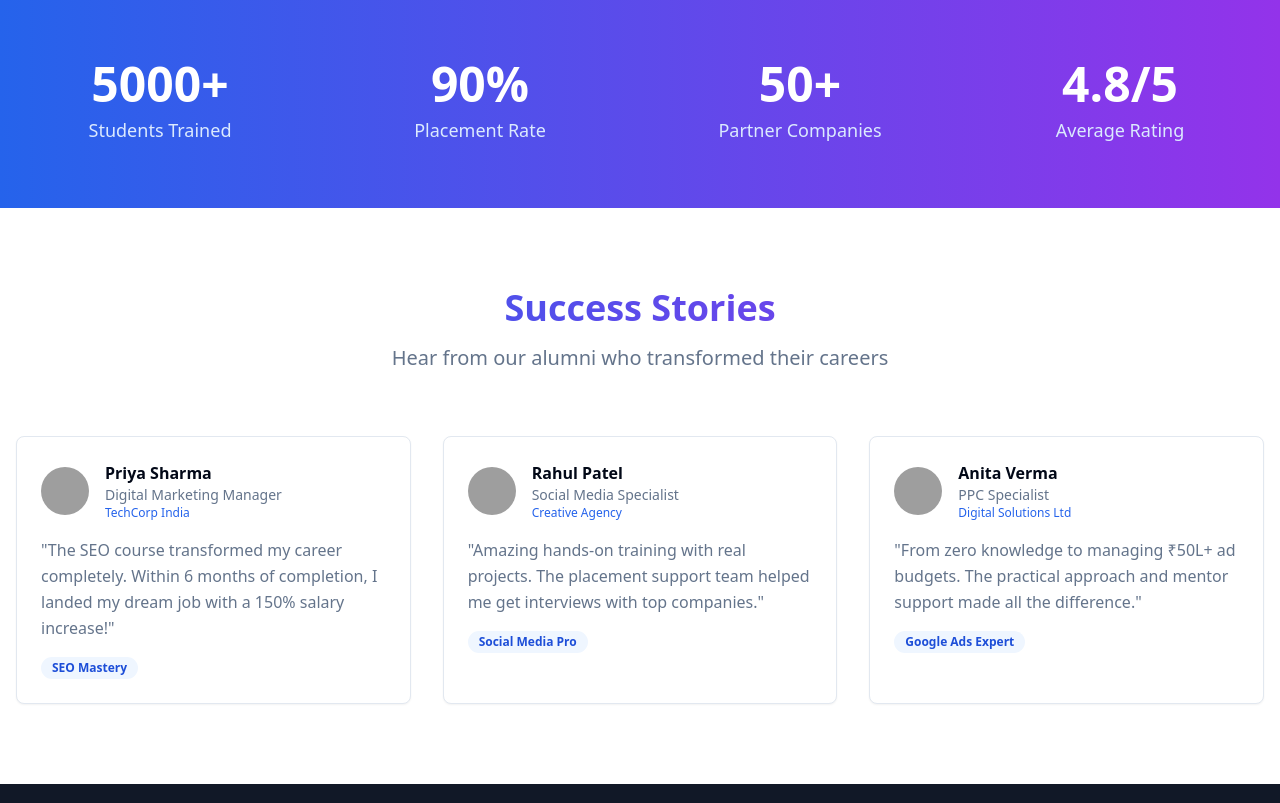
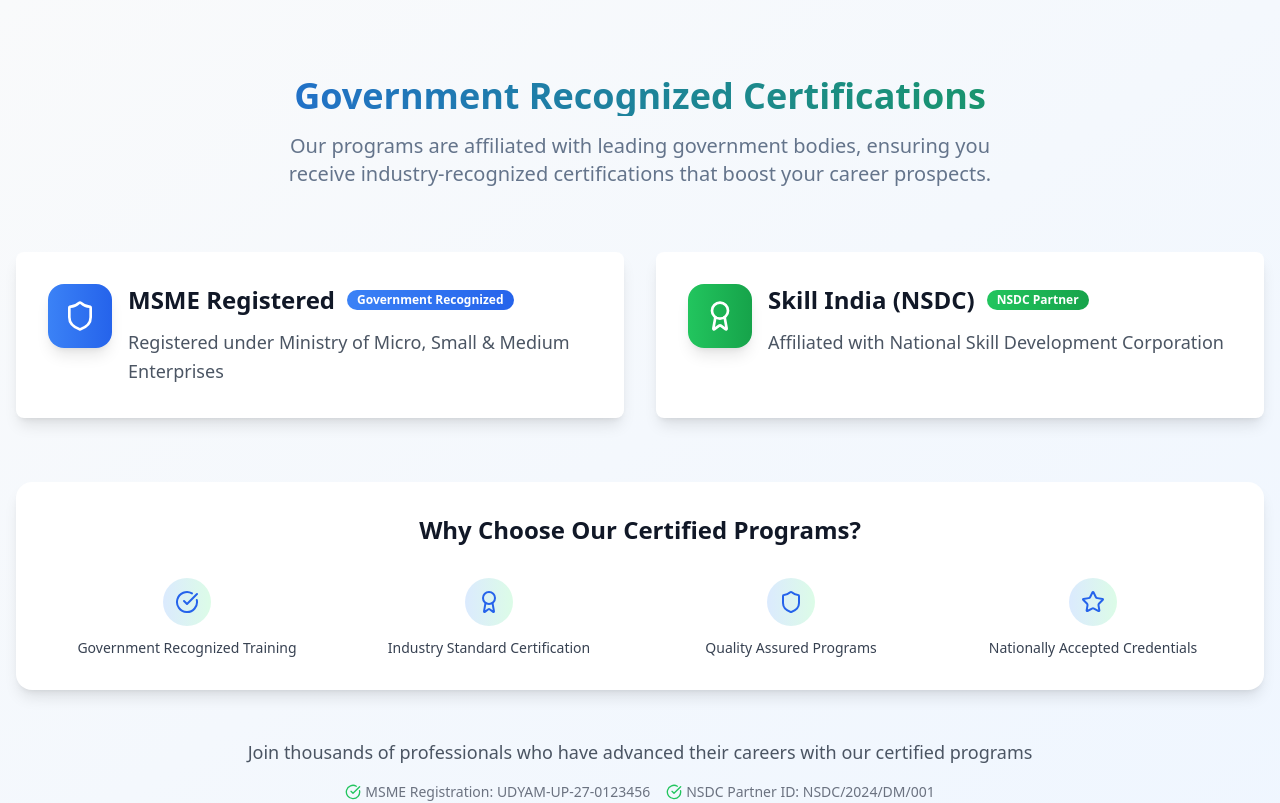
Before and after one commit to rvdzine/career-path-academy-hub, a React (Vite) app: page / in a window 1280 px wide. Shown: the part 2320-3123 px from the top of the page. Built offline with nearby package versions, Linux system fonts and the light colour scheme; grey boxes are pictures that could not be loaded.

Commit message:
Add certification section to homepage
Add a section to the homepage showcasing affiliations with MSME and Skill India (NSDC) to build user trust.

```diff
--- /dev/null
+++ b/src/components/CertificationSection.tsx
@@ -0,0 +1,106 @@
+
+import { Card, CardContent } from "@/components/ui/card";
+import { Badge } from "@/components/ui/badge";
+import { Award, Shield, CheckCircle, Star } from "lucide-react";
+
+const CertificationSection = () => {
+  const certifications = [
+    {
+      name: "MSME Registered",
+      description: "Registered under Ministry of Micro, Small & Medium Enterprises",
+      icon: Shield,
+      color: "from-blue-500 to-blue-600",
+      badge: "Government Recognized"
+    },
+    {
+      name: "Skill India (NSDC)",
+      description: "Affiliated with National Skill Development Corporation",
+      icon: Award,
+      color: "from-green-500 to-green-600",
+      badge: "NSDC Partner"
+    }
+  ];
+
+  const trustIndicators = [
+    { icon: CheckCircle, text: "Government Recognized Training" },
+    { icon: Award, text: "Industry Standard Certification" },
+    { icon: Shield, text: "Quality Assured Programs" },
+    { icon: Star, text: "Nationally Accepted Credentials" }
+  ];
+
+  return (
+    <section className="py-20 bg-gradient-to-br from-gray-50 to-blue-50">
+      <div className="container mx-auto px-4">
+        <div className="text-center mb-16">
+          <h2 className="text-4xl font-bold mb-4 bg-gradient-to-r from-blue-600 to-green-600 bg-clip-text text-transparent">
+            Government Recognized Certifications
+          </h2>
+          <p className="text-xl text-muted-foreground max-w-3xl mx-auto mb-8">
+            Our programs are affiliated with leading government bodies, ensuring you receive
+            industry-recognized certifications that boost your career prospects.
+          </p>
+        </div>
+
+        {/* Main Certification Cards */}
+        <div className="grid md:grid-cols-2 gap-8 mb-16">
+          {certifications.map((cert, index) => (
+            <Card key={index} className="group hover:shadow-xl transition-all duration-300 border-0 shadow-lg hover:-translate-y-2 overflow-hidden">
+              <CardContent className="p-8">
+                <div className="flex items-start space-x-4">
+                  <div className={`w-16 h-16 bg-gradient-to-r ${cert.color} rounded-2xl flex items-center justify-center shadow-lg`}>
+                    <cert.icon className="w-8 h-8 text-white" />
+                  </div>
+                  <div className="flex-1">
+                    <div className="flex items-center gap-3 mb-3">
+                      <h3 className="text-2xl font-bold text-gray-900">{cert.name}</h3>
+                      <Badge className={`bg-gradient-to-r ${cert.color} text-white border-0`}>
+                        {cert.badge}
+                      </Badge>
+                    </div>
+                    <p className="text-gray-600 text-lg leading-relaxed">{cert.description}</p>
+                  </div>
+                </div>
+              </CardContent>
+            </Card>
+          ))}
+        </div>
+
+        {/* Trust Indicators */}
+        <div className="bg-white rounded-2xl shadow-lg p-8">
+          <h3 className="text-2xl font-bold text-center mb-8 text-gray-900">
+            Why Choose Our Certified Programs?
+          </h3>
+          <div className="grid grid-cols-2 lg:grid-cols-4 gap-6">
+            {trustIndicators.map((indicator, index) => (
+              <div key={index} className="flex flex-col items-center text-center group hover:transform hover:scale-105 transition-all duration-200">
+                <div className="w-12 h-12 bg-gradient-to-r from-blue-100 to-green-100 rounded-full flex items-center justify-center mb-3 group-hover:shadow-lg transition-shadow">
+                  <indicator.icon className="w-6 h-6 text-blue-600" />
+                </div>
+                <p className="text-sm font-medium text-gray-700">{indicator.text}</p>
+              </div>
+            ))}
+          </div>
+        </div>
+
+        {/* Call to Action */}
+        <div className="text-center mt-12">
+          <p className="text-lg text-gray-600 mb-4">
+            Join thousands of professionals who have advanced their careers with our certified programs
+          </p>
+          <div className="flex flex-wrap justify-center gap-4 text-sm text-gray-500">
+            <span className="flex items-center gap-1">
+              <CheckCircle className="w-4 h-4 text-green-500" />
+              MSME Registration: UDYAM-UP-27-0123456
+            </span>
+            <span className="flex items-center gap-1">
+              <CheckCircle className="w-4 h-4 text-green-500" />
+              NSDC Partner ID: NSDC/2024/DM/001
+            </span>
+          </div>
+        </div>
+      </div>
+    </section>
+  );
+};
+
+export default CertificationSection;
--- a/src/pages/Index.tsx
+++ b/src/pages/Index.tsx
@@ -1,3 +1,4 @@
+
 import { Button } from "@/components/ui/button";
 import { Card, CardContent, CardDescription, CardHeader, CardTitle } from "@/components/ui/card";
 import { Badge } from "@/components/ui/badge";
@@ -9,6 +10,7 @@ import TestimonialSection from "@/components/TestimonialSection";
 import HeroSection from "@/components/HeroSection";
 import CourseHighlights from "@/components/CourseHighlights";
 import StatsSection from "@/components/StatsSection";
+import CertificationSection from "@/components/CertificationSection";
 import Chatbot from "@/components/Chatbot";
 
 const Index = () => {
@@ -17,6 +19,7 @@ const Index = () => {
       <Navbar />
       <HeroSection />
       <CourseHighlights />
+      <CertificationSection />
       <StatsSection />
       <TestimonialSection />
       <Footer />
```
